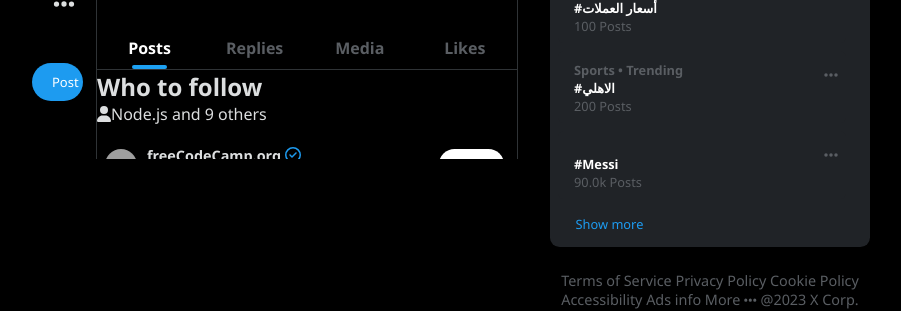
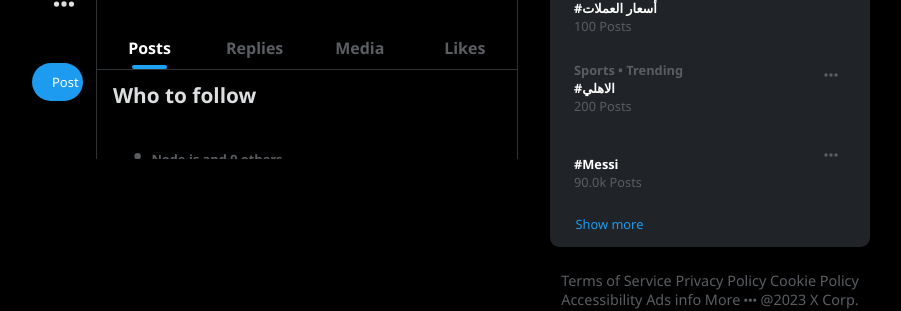
Before and after one commit to Mohammad-AbuJaber/React-Profile-on-Twitter, a React (Create React App) app: page / in a window 1280 px wide. Shown: the part 641-952 px from the top of the page, without its empty margins (288-1189 px from the left). Built offline with nearby package versions, Linux system fonts and the light colour scheme; grey boxes are pictures that could not be loaded.

Commit message:
Adding style for suggestions

```diff
--- a/src/stylesheets/Main.css
+++ b/src/stylesheets/Main.css
@@ -259,3 +259,58 @@
 .profile-tab.active::before {
     background-color: #1da1f2;
 }
+
+.profile-user {
+    color: #71767b;
+}
+
+.page-to-follow-title {
+    font-size: 1.3rem;
+    font-weight: bold;
+    padding-top: 0.7rem;
+    padding-left: 1rem;
+    padding-bottom: 0.5rem;
+    background-color: transparent;
+}
+
+.page-to-follow {
+    display: flex;
+    flex-direction: column;
+    align-items: flex-start;
+    border-bottom: 1px solid #2f3336;
+    background-color: transparent;
+}
+
+.page-to-follow-item:hover {
+    background-color: #181818;
+    cursor: pointer;
+}
+
+.page-to-follow-item {
+    display: flex;
+    flex-direction: column;
+    align-items: flex-start;
+    padding: 0.5rem;
+    background-color: transparent;
+}
+
+.followers-user-names {
+    padding-left: 1.7rem;
+    transform: translateY(100%);
+    background-color: transparent;
+}
+
+.followers-user-username, .profile-user {
+    color: #5a5e63;
+    font-size: 0.8rem;
+    font-weight: bold;
+    padding-right: 0.5rem;
+    background-color: transparent;
+}
+
+.page-description {
+    font-size: 0.9rem;
+    padding-left: 1.7rem;
+    font-weight: bold;
+    background-color: transparent;
+}
```
